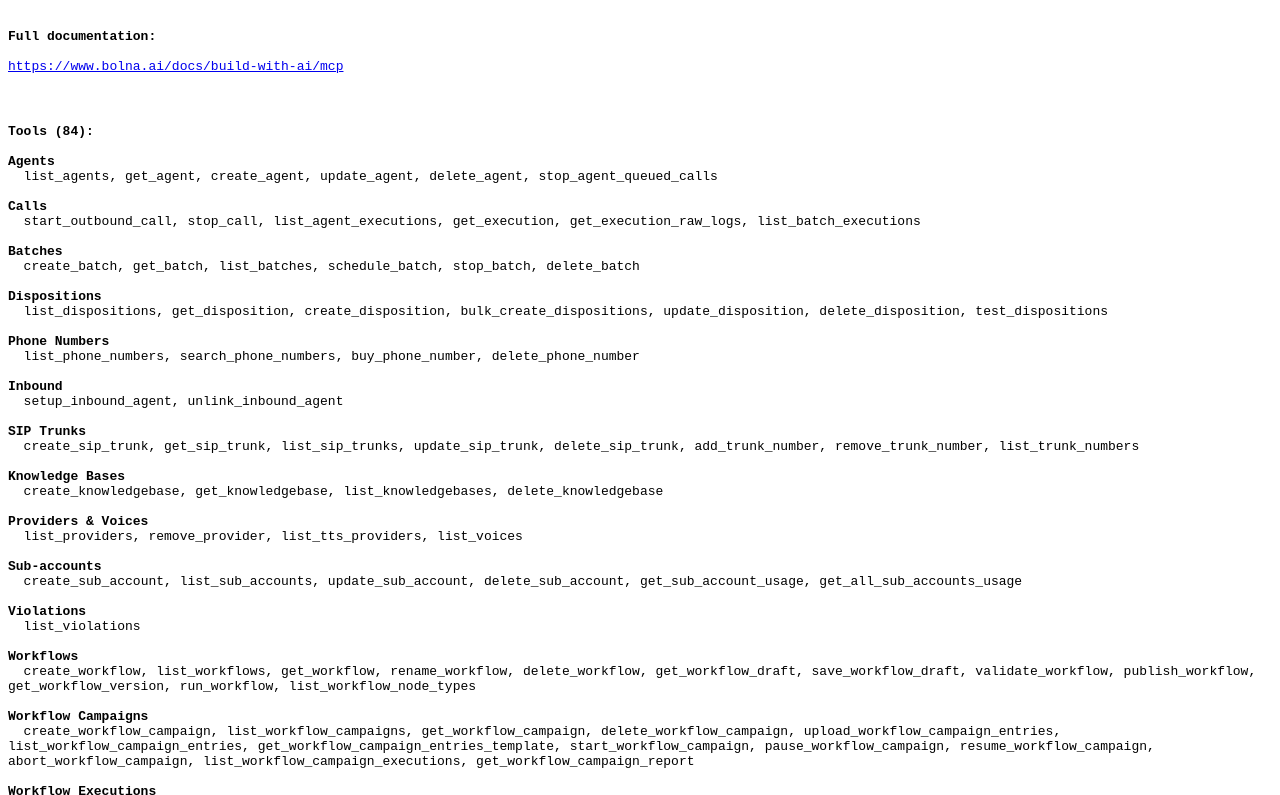
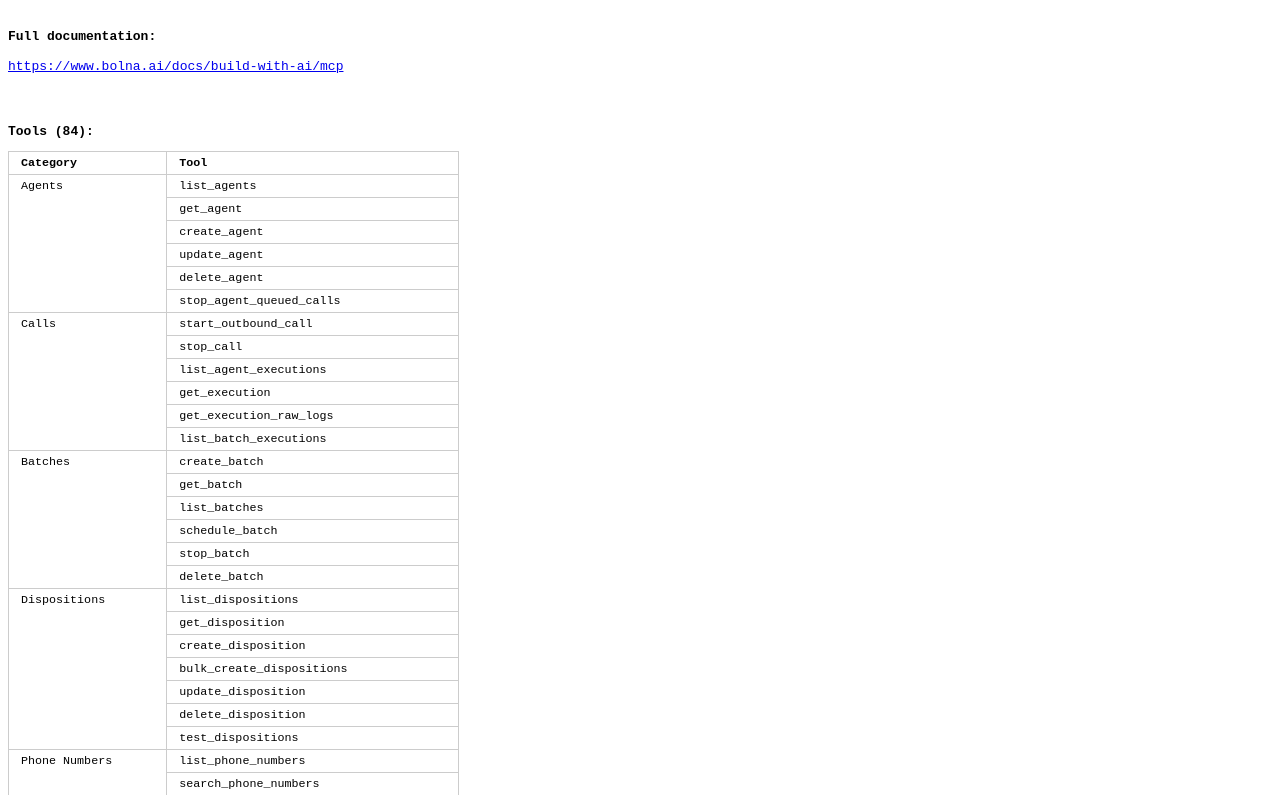
Before and after one commit to bolna-ai/mcp, a Next.js app: page / in a window 1280 px wide. Shown: the part 805-1600 px from the top of the page. Built offline with nearby package versions, Linux system fonts and the light colour scheme.

Commit message:
Render the tool list as a bordered table instead of comma-separated text

```diff
--- a/app/page.tsx
+++ b/app/page.tsx
@@ -1,3 +1,4 @@
+import type { CSSProperties } from "react";
 import { MASCOT_GRID } from "@/lib/mascot";
 
 const TOOL_CATEGORIES: { category: string; tools: string[] }[] = [
@@ -237,19 +238,50 @@
       </div>
 
       <div style={{ marginTop: 50 }}>
-        <pre style={{ whiteSpace: "pre-wrap" }}>
-          <strong>Tools ({TOOL_COUNT}):</strong>
-          {"\n\n"}
-          {TOOL_CATEGORIES.map(({ category, tools }, i) => (
-            <span key={category}>
-              <strong>{category}</strong>
-              {"\n"}
-              {"  " + tools.join(", ")}
-              {i < TOOL_CATEGORIES.length - 1 ? "\n\n" : ""}
-            </span>
-          ))}
-        </pre>
+        <p style={{ fontFamily: "monospace", fontWeight: "bold", margin: "0 0 12px 0" }}>
+          Tools ({TOOL_COUNT}):
+        </p>
+        <table
+          style={{
+            fontFamily: "monospace",
+            fontSize: "0.9em",
+            borderCollapse: "collapse",
+          }}
+        >
+          <thead>
+            <tr>
+              <th style={tableHeaderStyle}>Category</th>
+              <th style={tableHeaderStyle}>Tool</th>
+            </tr>
+          </thead>
+          <tbody>
+            {TOOL_CATEGORIES.flatMap(({ category, tools }) =>
+              tools.map((tool, i) => (
+                <tr key={tool}>
+                  {i === 0 && (
+                    <td rowSpan={tools.length} style={tableCellStyle}>
+                      {category}
+                    </td>
+                  )}
+                  <td style={tableCellStyle}>{tool}</td>
+                </tr>
+              ))
+            )}
+          </tbody>
+        </table>
       </div>
     </main>
   );
 }
+
+const tableCellStyle: CSSProperties = {
+  border: "1px solid #ccc",
+  padding: "4px 12px",
+  textAlign: "left",
+  verticalAlign: "top",
+};
+
+const tableHeaderStyle: CSSProperties = {
+  ...tableCellStyle,
+  fontWeight: "bold",
+};
```
